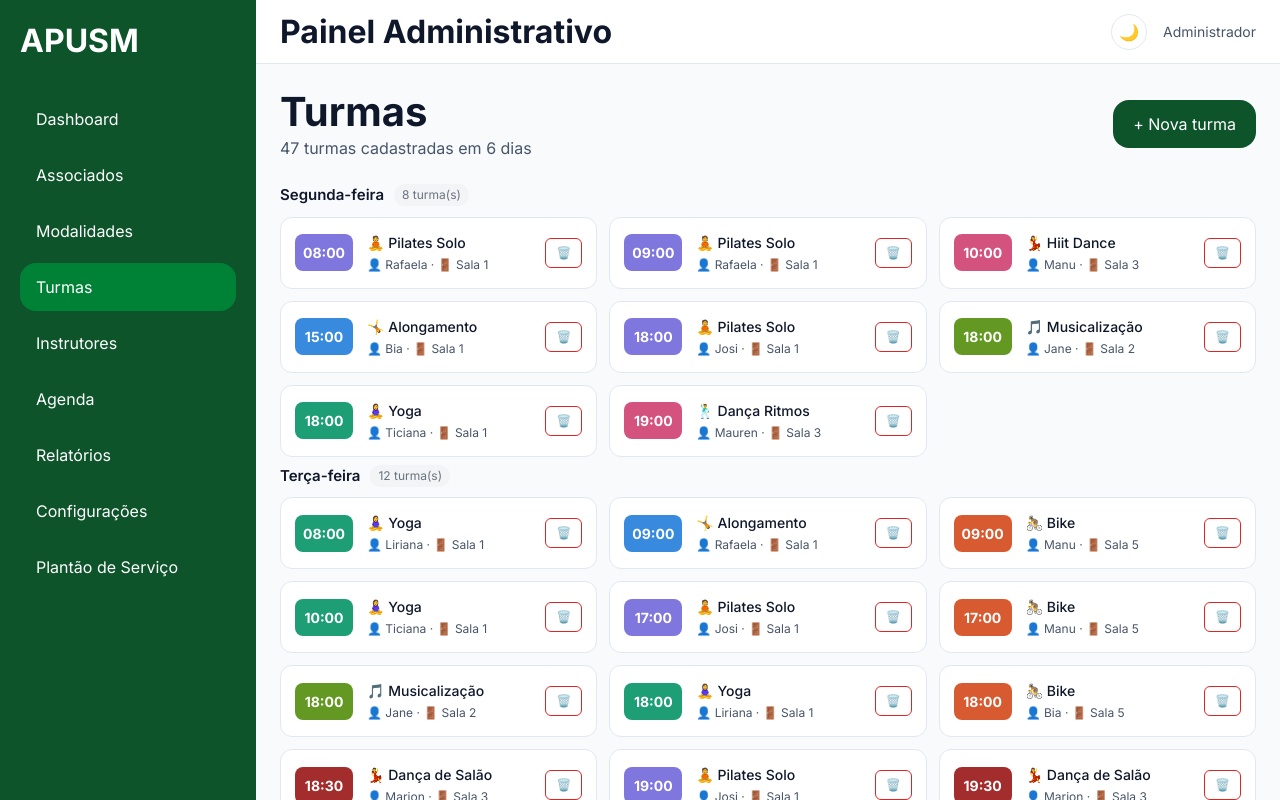
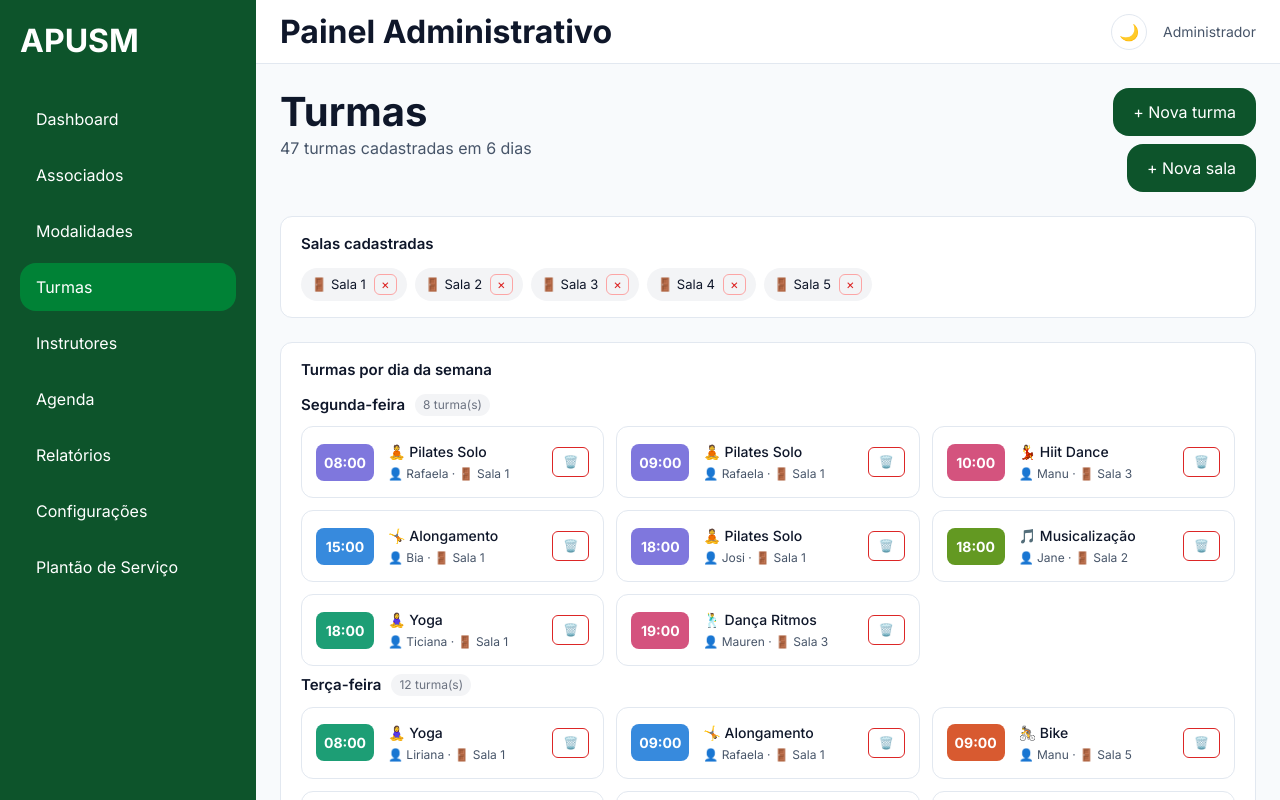
Before and after one commit to BrenoFranzin/apusm, a React (Vite) app: page /turmas in a window 1280 px wide. Shown: the top 800 px of the page. Built offline with nearby package versions, Linux system fonts and the light colour scheme.

Commit message:
auto-commit

```diff
--- a/src/modules/turmas/pages/TurmasPage.tsx
+++ b/src/modules/turmas/pages/TurmasPage.tsx
@@ -2,6 +2,7 @@
 // APUSM SaaS — Módulo Turmas
 // Arquivo: TurmasPage.tsx
 // Layout reorganizado: agrupado por dia da semana
+// + Gerenciamento de Salas unificado
 // ======================================================
 
 import { useState } from "react";
@@ -11,6 +12,7 @@ import { TurmaCard } from "../components/TurmaCard";
 import TurmaForm from "../components/TurmaForm";
 import { useModalidades } from "@/modules/modalidades/hooks/useModalidades";
 import { useInstrutores } from "@/modules/instrutores/hooks/useInstrutores";
+import { useSalas } from "@/modules/salas/hooks/useSalas";
 import type { Turma } from "../types/turma.types";
 
 const DIAS_ORDEM: Turma["dia"][] = ["seg", "ter", "qua", "qui", "sex", "sab"];
@@ -28,7 +30,11 @@ export default function TurmasPage() {
   const { turmas, criar, excluir, erro } = useTurmas();
   const { modalidades } = useModalidades();
   const { instrutores } = useInstrutores();
+  const { salas, criar: criarSala, excluir: excluirSala, erro: erroSala } = useSalas();
+
   const [mostrarForm, setMostrarForm] = useState(false);
+  const [mostrarFormSala, setMostrarFormSala] = useState(false);
+  const [nomeSala, setNomeSala] = useState("");
 
   const turmasPorDia = DIAS_ORDEM.map((dia) => ({
     dia,
@@ -38,9 +44,18 @@ export default function TurmasPage() {
       .sort((a, b) => a.horario.localeCompare(b.horario)),
   })).filter((grupo) => grupo.turmas.length > 0);
 
+  async function handleCriarSala() {
+    if (!nomeSala.trim()) return;
+    const ok = await criarSala({ nome: nomeSala.trim() });
+    if (ok) {
+      setNomeSala("");
+      setMostrarFormSala(false);
+    }
+  }
+
   return (
     <div className="space-y-6">
-      <div className="flex justify-between items-center">
+      <div className="flex justify-between items-start">
         <div>
           <h1 className="text-3xl font-bold" style={{ color: "var(--page-heading)" }}>Turmas</h1>
           <p style={{ color: "var(--page-subheading)" }}>
@@ -48,19 +63,122 @@ export default function TurmasPage() {
           </p>
         </div>
 
+        <div style={{ display: "flex", flexDirection: "column", gap: 8, alignItems: "flex-end" }}>
           <button
             onClick={() => setMostrarForm((v) => !v)}
             className="bg-green-900 text-white px-5 py-3 rounded-lg"
           >
             {mostrarForm ? "Fechar" : "+ Nova turma"}
           </button>
+
+          <button
+            onClick={() => setMostrarFormSala((v) => !v)}
+            className="bg-green-900 text-white px-5 py-3 rounded-lg"
+          >
+            {mostrarFormSala ? "Fechar" : "+ Nova sala"}
+          </button>
         </div>
+      </div>
+
+      {/* ===== Bloco de Salas ===== */}
+      <div
+        style={{
+          border: "1px solid var(--border-default)",
+          borderRadius: 12,
+          padding: "1rem 1.25rem",
+          background: "var(--background-primary)",
+        }}
+      >
+        <p style={{ fontWeight: 600, fontSize: 15, margin: "0 0 12px", color: "var(--text-primary)" }}>
+          Salas cadastradas
+        </p>
+
+        {mostrarFormSala && (
+          <div style={{ display: "flex", gap: 8, marginBottom: 12 }}>
+            <input
+              type="text"
+              value={nomeSala}
+              onChange={(e) => setNomeSala(e.target.value)}
+              placeholder="Nome da sala"
+              style={{
+                flex: 1,
+                padding: 8,
+                background: "var(--background-primary)",
+                color: "var(--text-primary)",
+                border: "1px solid var(--border-default)",
+                borderRadius: 6,
+              }}
+            />
+            <button
+              onClick={handleCriarSala}
+              className="bg-green-900 text-white px-4 py-2 rounded-lg"
+            >
+              Salvar
+            </button>
+          </div>
+        )}
+        {erroSala && <p style={{ color: "#dc2626", fontSize: 13, marginTop: -8, marginBottom: 8 }}>{erroSala}</p>}
+
+        {salas.length === 0 ? (
+          <p style={{ color: "#6b7280", fontSize: 14 }}>Nenhuma sala cadastrada ainda.</p>
+        ) : (
+          <div style={{ display: "flex", flexWrap: "wrap", gap: 8 }}>
+            {salas.map((sala) => (
+              <div
+                key={sala.id}
+                style={{
+                  display: "flex",
+                  alignItems: "center",
+                  gap: 8,
+                  padding: "6px 10px",
+                  borderRadius: 999,
+                  background: "#f3f4f6",
+                  fontSize: 13,
+                }}
+              >
+                🚪 {sala.nome}
+                <button
+                  onClick={() => {
+                    if (window.confirm(`Excluir a sala "${sala.nome}"?`)) {
+                      excluirSala(sala.id);
+                    }
+                  }}
+                  style={{
+                    border: "1px solid #fca5a5",
+                    color: "#dc2626",
+                    background: "transparent",
+                    borderRadius: 6,
+                    padding: "0 6px",
+                    cursor: "pointer",
+                  }}
+                >
+                  ×
+                </button>
+              </div>
+            ))}
+          </div>
+        )}
+      </div>
+
+      {/* ===== Bloco de Turmas ===== */}
+      <div
+        style={{
+          border: "1px solid var(--border-default)",
+          borderRadius: 12,
+          padding: "1rem 1.25rem",
+          background: "var(--background-primary)",
+        }}
+      >
+        <p style={{ fontWeight: 600, fontSize: 15, margin: "0 0 12px", color: "var(--text-primary)" }}>
+          Turmas por dia da semana
+        </p>
 
         {mostrarForm && (
           <>
             <TurmaForm
               modalidades={modalidades}
               instrutores={instrutores}
+              salas={salas}
               onSubmit={async (dados) => {
                 const ok = await criar(dados);
                 if (ok) setMostrarForm(false);
@@ -123,5 +241,6 @@ export default function TurmasPage() {
           </div>
         ))}
       </div>
+    </div>
   );
 }
```
Lines whose indentation alone changed are shown as unchanged.
